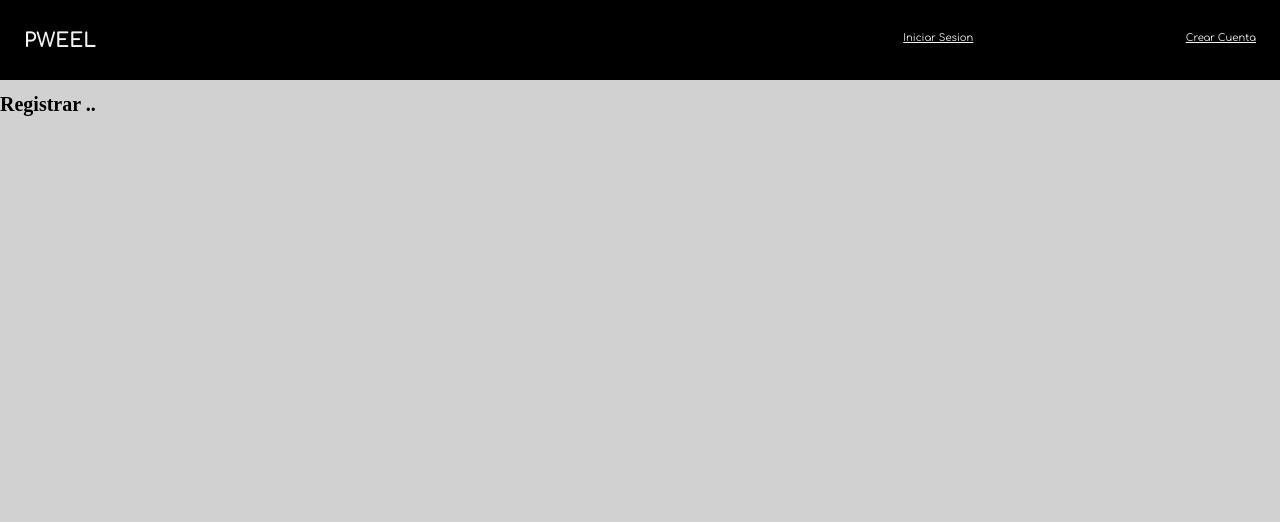
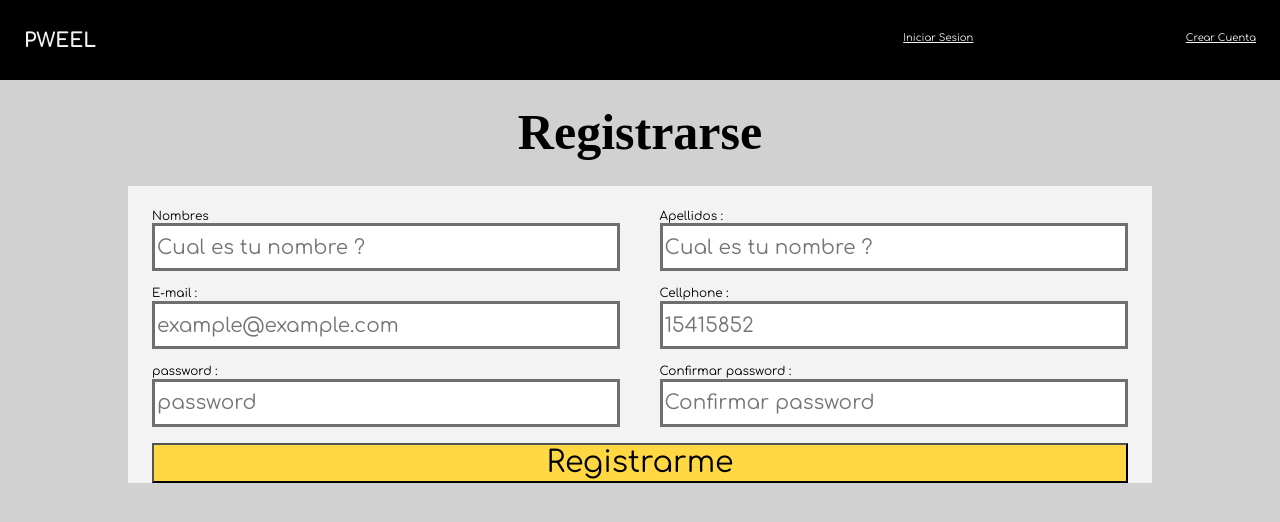
Before and after one commit to Daniel-Serrano-Ing-multimedia/PWEEL-client-React, a Next.js app: page /registro in a window 1280 px wide. Shown: the top 522 px of the page. Built offline with nearby package versions, Linux system fonts and the light colour scheme.

Commit message:
Creando Formulario de registro y estilos para formularios

```diff
--- a/pages/_app.js
+++ b/pages/_app.js
@@ -3,6 +3,8 @@ import React from 'react';
 import Layout from '../components/Layout';
 // style
 import '../styles/globals.scss';
+import '../styles/simple-grid.scss';
+
 
 function MyApp({ Component, pageProps }) {
   return(
--- a/pages/login.jsx
+++ b/pages/login.jsx
@@ -1,4 +1,5 @@
 import React from 'react';
+//styles
 import styles from '../styles/Forms.module.scss';
 
 const Login = () => {
--- a/pages/registro.jsx
+++ b/pages/registro.jsx
@@ -1,9 +1,100 @@
+import { FormikConsumer } from 'formik';
 import React from 'react';
+//styles
+import styles from '../styles/Forms.module.scss';
 
 const Registro = () => {
   return (
-    <h1>Registrar ..</h1>
-   );
+    <div className = { `${styles.form}`}>
+      <h2 className = { styles.form_title }>Registrarse</h2>
+      <form
+        className = { `${styles.form_container}` }
+      >
+
+          <div className = { `${styles.form_field} col-12-sm col-6-lg` } >
+            <label
+              htmlFor = 'name'>Nombres</label>
+            <input
+              //className = {}
+              id= 'name'
+              type = 'text'
+              placeholder = 'Cual es tu nombre ?'
+              //value = {}
+              //onChange = {}
+            />
+          </div>
+          <div className = { `${styles.form_field} col-12-sm col-6-lg` } >
+            <label
+              htmlFor = 'lstname'>Apellidos :</label>
+            <input
+              //className = {}
+              id= 'lastname'
+              type = 'text'
+              placeholder = 'Cual es tu nombre ?'
+              //value = {}
+              //onChange = {}
+            />
+          </div>
+
+          <div className = {  `${styles.form_field}  col-12-sm col-6-lg `} >
+            <label
+              htmlFor = 'email'>E-mail :</label>
+            <input
+              //className = {}
+              id= 'email'
+              type = 'email'
+              placeholder = 'example@example.com'
+              //value = {}
+              //onChange = {}
+            />
+          </div>
+
+          <div className = {  `${styles.form_field}  col-12-sm col-6-lg `} >
+            <label
+              htmlFor = 'cellphone'>Cellphone :</label>
+            <input
+              //className = {}
+              id= 'cellphone'
+              type = 'number'
+              placeholder = '15415852'
+              //value = {}
+              //onChange = {}
+            />
+          </div>
+
+          <div className = {  `${styles.form_field}  col-12-sm col-6-lg `} >
+            <label
+              htmlFor = 'password'>password :</label>
+            <input
+              //className = {}
+              id= 'password'
+              type = 'password'
+              placeholder = 'password'
+              //value = {}
+              //onChange = {}
+            />
+          </div>
+
+          <div className = {  `${styles.form_field}  col-12-sm col-6-lg `} >
+            <label
+              htmlFor = 'password'>Confirmar password :</label>
+            <input
+              //className = {}
+              id= 'password'
+              type = 'password'
+              placeholder = 'Confirmar password'
+              //value = {}
+              //onChange = {}
+            />
+          </div>
+          <button
+            type="submit"
+            className = { styles.form_submit }
+          > Registrarme</button>
+
+      </form>
+    </div>
+  );
 }
 
 export default Registro;
--- a/styles/Forms.module.scss
+++ b/styles/Forms.module.scss
@@ -1,6 +1,48 @@
 @import './variables.scss';
 
 .form{
-  background-color: $background-color;
-  font-family: $text-primary ;
+  display: flex;
+  flex-direction: column;
+  align-items: center;
+  &_title{
+    font-size: 5rem;
+    margin: 0;
+    padding-top: 24px;
+    padding-bottom: 24px;
+  }
+
+  &_container{
+    display: flex;
+    justify-content: space-between;
+    flex-wrap: wrap;
+    padding: 24px 24px 0 24px;
+    background-color: $grey-color-light;
+    font-family: $text-primary ;
+    max-width: 1200px;
+    width: 80%;
+  }
+  &_field{
+    padding-bottom: 16px;
+    label{
+      font-size: larger;
+    }
+    input{
+      width: 100%;
+      height: 48px;
+      font-size: 2rem;
+      width: 100%;
+      border: 3px solid  $grey-color-dark;
+      &:hover{
+        border-color: $primary-color;
+
+      }
+    }
+  }
+
+  &_submit{
+    background-color: $primary-color;
+    width: 100%;
+    height: 40px;
+    font-size: 3em;
+  }
 }
--- /dev/null
+++ b/styles/simple-grid.scss
@@ -0,0 +1,114 @@
+// SIMPLE GRID - SASS/SCSS
+
+// utility
+
+.left {
+  text-align: left;
+}
+
+.right {
+  text-align: right;
+}
+
+.center {
+  text-align: center;
+  margin-left: auto;
+  margin-right: auto;
+}
+
+.justify {
+  text-align: justify;
+}
+
+.hidden-sm {
+  display: none;
+}
+
+// grid
+
+$width: 96%;
+$gutter: 0%;
+$breakpoint-small: 33.75em; // 540px
+$breakpoint-med: 45em; // 720px
+$breakpoint-large: 60em; // 960px
+
+.container {
+  width: 90%;
+  margin-left: auto;
+  margin-right: auto;
+
+  @media only screen and (min-width: $breakpoint-small) {
+    width: 80%;
+  }
+
+  @media only screen and (min-width: $breakpoint-large) {
+    width: 75%;
+    max-width: 60rem;
+  }
+}
+
+.col-1,
+.col-2,
+.col-3,
+.col-4,
+.col-5,
+.col-6,
+.col-7,
+.col-8,
+.col-9,
+.col-10,
+.col-11,
+.col-12 {
+  width: $width;
+}
+
+.col-1-sm { width:($width / 12) - ($gutter * 11 / 12); }
+.col-2-sm { width: ($width / 6) - ($gutter * 10 / 12); }
+.col-3-sm { width: ($width / 4) - ($gutter * 9 / 12); }
+.col-4-sm { width: ($width / 3) - ($gutter * 8 / 12); }
+.col-5-sm { width: ($width / (12 / 5)) - ($gutter * 7 / 12); }
+.col-6-sm { width: ($width / 2) - ($gutter * 6 / 12); }
+.col-7-sm { width: ($width / (12 / 7)) - ($gutter * 5 / 12); }
+.col-8-sm { width: ($width / (12 / 8)) - ($gutter * 4 / 12); }
+.col-9-sm { width: ($width / (12 / 9)) - ($gutter * 3 / 12); }
+.col-10-sm { width: ($width / (12 / 10)) - ($gutter * 2 / 12); }
+.col-11-sm { width: ($width / (12 / 11)) - ($gutter * 1 / 12); }
+.col-12-sm { width: $width; }
+
+@media only screen and (min-width: $breakpoint-med) {
+  .col-1-md { width:($width / 12) - ($gutter * 11 / 12); }
+  .col-2-md { width: ($width / 6) - ($gutter * 10 / 12); }
+  .col-3-md { width: ($width / 4) - ($gutter * 9 / 12); }
+  .col-4-md { width: ($width / 3) - ($gutter * 8 / 12); }
+  .col-5-md { width: ($width / (12 / 5)) - ($gutter * 7 / 12); }
+  .col-6-md { width: ($width / 2) - ($gutter * 6 / 12); }
+  .col-7-md { width: ($width / (12 / 7)) - ($gutter * 5 / 12); }
+  .col-8-md { width: ($width / (12 / 8)) - ($gutter * 4 / 12); }
+  .col-9-md { width: ($width / (12 / 9)) - ($gutter * 3 / 12); }
+  .col-10-md { width: ($width / (12 / 10)) - ($gutter * 2 / 12); }
+  .col-11-md { width: ($width / (12 / 11)) - ($gutter * 1 / 12); }
+  .col-12-md { width: $width; }
+
+  .hidden-sm {
+    display: block;
+  }
+}
+
+@media only screen and (min-width: $breakpoint-large) {
+  .col-1-lg { width:($width / 12) - ($gutter * 11 / 12); }
+  .col-2-lg { width: ($width / 6) - ($gutter * 10 / 12); }
+  .col-3-lg { width: ($width / 4) - ($gutter * 9 / 12); }
+  .col-4-lg { width: ($width / 3) - ($gutter * 8 / 12); }
+  .col-5-lg { width: ($width / (12 / 5)) - ($gutter * 7 / 12); }
+  .col-6-lg { width: ($width / 2) - ($gutter * 6 / 12); }
+  .col-7-lg { width: ($width / (12 / 7)) - ($gutter * 5 / 12); }
+  .col-8-lg { width: ($width / (12 / 8)) - ($gutter * 4 / 12); }
+  .col-9-lg { width: ($width / (12 / 9)) - ($gutter * 3 / 12); }
+  .col-10-lg { width: ($width / (12 / 10)) - ($gutter * 2 / 12); }
+  .col-11-lg { width: ($width / (12 / 11)) - ($gutter * 1 / 12); }
+  .col-12-lg { width: $width; }
+
+  .hidden-sm {
+    display: block;
+  }
+}
```
